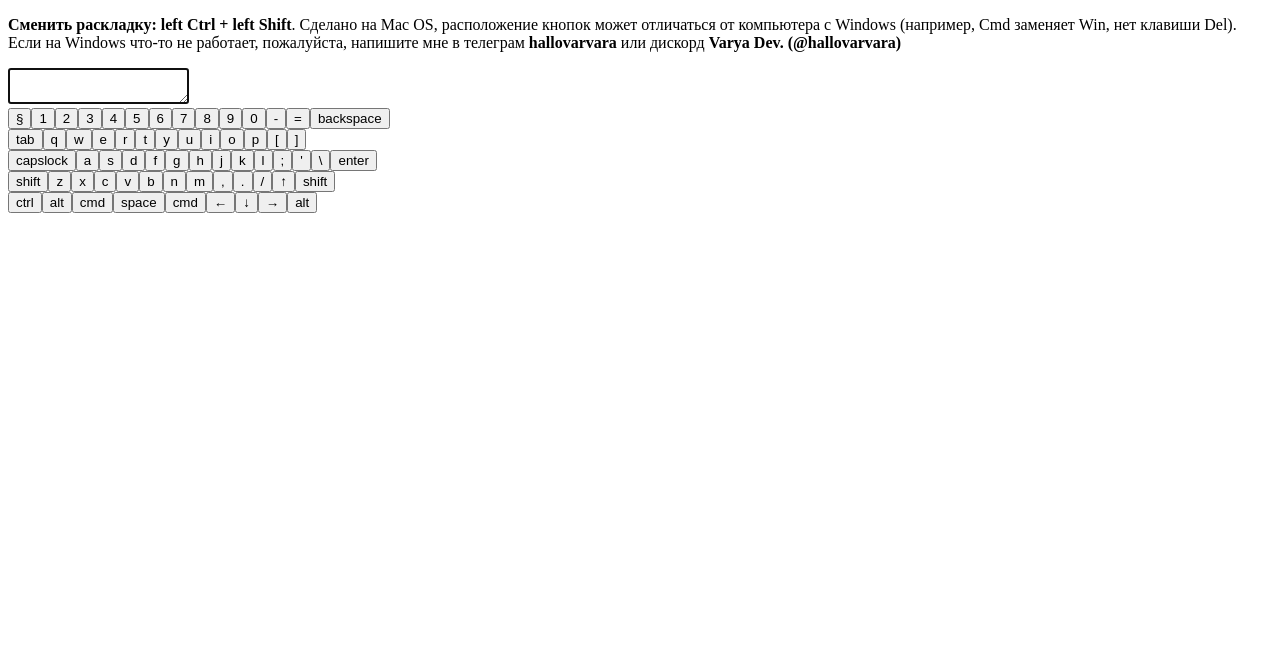
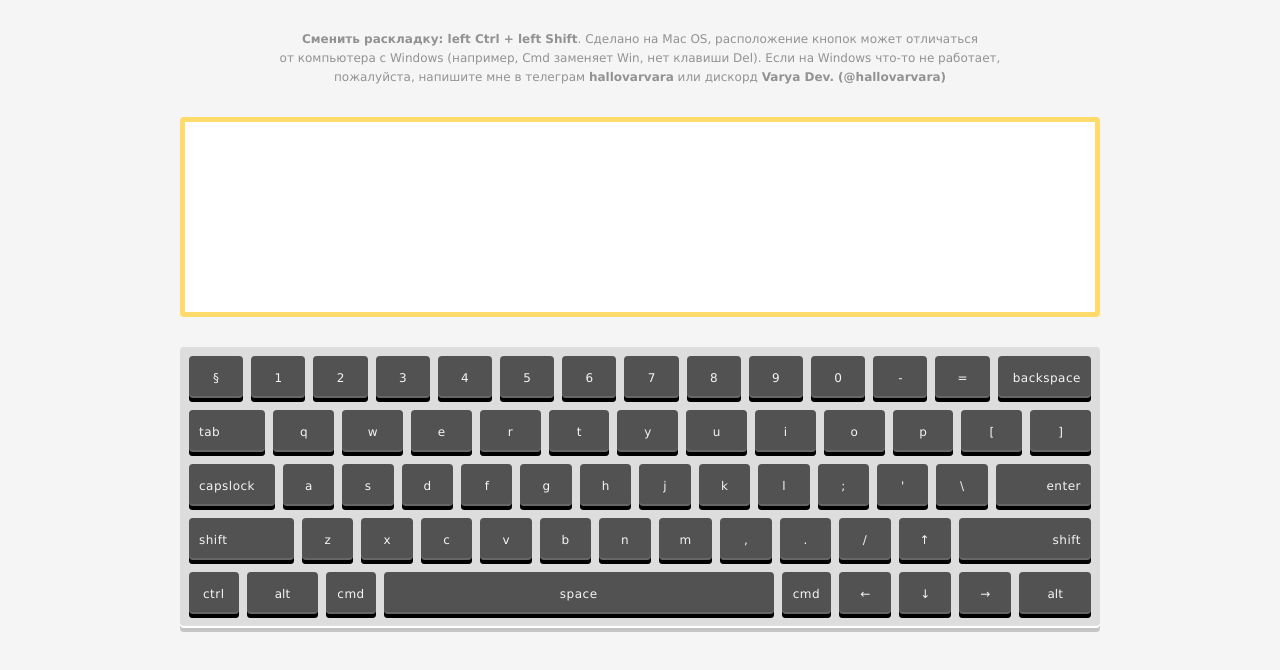
Before and after one commit to George1Meshveliani/virtual-keyboard, a website with bundled scripts: page index.html in a window 1280 px wide. Built offline with nearby package versions, Linux system fonts and the light colour scheme.

Commit message:
feat: add styles

```diff
--- a/index.html
+++ b/index.html
@@ -4,6 +4,7 @@
     <meta charset="UTF-8">
     <meta http-equiv="X-UA-Compatible" content="IE=edge">
     <meta name="viewport" content="width=device-width, initial-scale=1.0">
+    <link rel="stylesheet" href="./src/style.css">
     <title>Virtual Keyboard</title>
 </head>
 <body>
--- /dev/null
+++ b/src/style.css
@@ -0,0 +1,357 @@
+.text, button, .keyboard {
+    border-radius: 0.4vw;
+  }
+
+  .text, .keyboard, p {
+    box-sizing: border-box;
+    margin: 30px auto;
+    width: 90%;
+  }
+
+  button {
+    transition: all 0.1s ease-in-out;
+  }
+
+  /*! normalize.css v8.0.1 | MIT License | github.com/necolas/normalize.css */
+  html {
+    line-height: 1.15;
+    -webkit-text-size-adjust: 100%;
+  }
+
+  body {
+    margin: 0;
+  }
+
+  main {
+    display: block;
+  }
+
+  h1 {
+    font-size: 2em;
+    margin: 0.67em 0;
+  }
+
+  hr {
+    box-sizing: content-box;
+    height: 0;
+    overflow: visible;
+  }
+
+  pre {
+    font-family: monospace, monospace;
+    font-size: 1em;
+  }
+
+  a {
+    background-color: transparent;
+  }
+
+  abbr[title] {
+    border-bottom: none;
+    text-decoration: underline;
+    text-decoration: underline dotted;
+  }
+
+  b, strong {
+    font-weight: bolder;
+  }
+
+  code, kbd, samp {
+    font-family: monospace, monospace;
+    font-size: 1em;
+  }
+
+  small {
+    font-size: 80%;
+  }
+
+  sub, sup {
+    font-size: 75%;
+    line-height: 0;
+    position: relative;
+    vertical-align: baseline;
+  }
+
+  sub {
+    bottom: -0.25em;
+  }
+
+  sup {
+    top: -0.5em;
+  }
+
+  img {
+    border-style: none;
+  }
+
+  button, input, optgroup, select, textarea {
+    font-family: inherit;
+    font-size: 100%;
+    line-height: 1.15;
+    margin: 0;
+  }
+
+  button, input {
+    overflow: visible;
+  }
+
+  button, select {
+    text-transform: none;
+  }
+
+  [type=button], [type=reset], [type=submit], button {
+    -webkit-appearance: button;
+  }
+
+  [type=button]::-moz-focus-inner, [type=reset]::-moz-focus-inner, [type=submit]::-moz-focus-inner, button::-moz-focus-inner {
+    border-style: none;
+    padding: 0;
+  }
+
+  [type=button]:-moz-focusring, [type=reset]:-moz-focusring, [type=submit]:-moz-focusring, button:-moz-focusring {
+    outline: 1px dotted ButtonText;
+  }
+
+  fieldset {
+    padding: 0.35em 0.75em 0.625em;
+  }
+
+  legend {
+    box-sizing: border-box;
+    color: inherit;
+    display: table;
+    max-width: 100%;
+    padding: 0;
+    white-space: normal;
+  }
+
+  progress {
+    vertical-align: baseline;
+  }
+
+  textarea {
+    overflow: auto;
+  }
+
+  [type=checkbox], [type=radio] {
+    box-sizing: border-box;
+    padding: 0;
+  }
+
+  [type=number]::-webkit-inner-spin-button, [type=number]::-webkit-outer-spin-button {
+    height: auto;
+  }
+
+  [type=search] {
+    -webkit-appearance: textfield;
+    outline-offset: -2px;
+  }
+
+  [type=search]::-webkit-search-decoration {
+    -webkit-appearance: none;
+  }
+
+  ::-webkit-file-upload-button {
+    -webkit-appearance: button;
+    font: inherit;
+  }
+
+  details {
+    display: block;
+  }
+
+  summary {
+    display: list-item;
+  }
+
+  template {
+    display: none;
+  }
+
+  [hidden] {
+    display: none;
+  }
+
+  html {
+    font-size: 10px;
+  }
+
+  body {
+    font: 1.6rem "Verdana", sans-serif;
+    background-color: #f5f5f5;
+  }
+
+  p {
+    max-width: 760px;
+    text-align: center;
+    font-size: 1.2rem;
+    line-height: 1.9rem;
+    color: #929292;
+  }
+
+  .keyboard {
+    display: flex;
+    flex-direction: column;
+    position: relative;
+    padding: 5px 5px 10px;
+    margin-top: 0;
+    background-color: #DDDDDD;
+    box-shadow: inset 0 -0.4vw #c4c4c4, inset 0 -0.6vw white;
+  }
+
+  .keyboard_row {
+    display: flex;
+    flex-wrap: wrap;
+  }
+
+  button {
+    flex: 1 0;
+    vertical-align: bottom;
+    display: inline-block;
+    margin: 0.4vw;
+    padding: 1.6vw 2vw 1.8vw;
+    min-width: 3vw;
+    min-height: 2vw;
+    font-size: 1.2vw;
+    line-height: 1.2vw;
+    background-color: #525252;
+    color: #f5f5f5;
+    border: none;
+    outline: none;
+    box-shadow: inset 0 -0.4vw black, inset 0 -0.6vw #666666;
+    cursor: pointer;
+  }
+  button:hover {
+    background-color: #666666;
+  }
+  button.active {
+    box-shadow: inset 0 0 10px black;
+    background-color: #333333;
+    color: #666666;
+  }
+
+  .tab,
+  .backspace,
+  .del,
+  .shift,
+  .capslock,
+  .enter,
+  .space,
+  .ctrl,
+  .opt,
+  .cmd {
+    padding-left: 1vw;
+    padding-right: 1vw;
+    text-transform: lowercase;
+    letter-spacing: 0.05vw;
+  }
+
+  .enter,
+  .del,
+  .backspace {
+    text-align: right;
+  }
+
+  .tab,
+  .shift_left,
+  .capslock {
+    text-align: left;
+  }
+
+  .arrow {
+    flex-grow: 0.5;
+  }
+
+  .ctrl, .cmd, .alt {
+    flex-grow: 2;
+  }
+
+  .tab, .del {
+    flex-grow: 3;
+  }
+
+  .backspace {
+    flex-grow: 6;
+  }
+
+  .capslock {
+    flex-grow: 7;
+  }
+
+  .enter {
+    flex-grow: 8;
+  }
+
+  .shift {
+    flex-grow: 9;
+  }
+
+  .shift_right {
+    flex-grow: 10.5;
+  }
+
+  .space {
+    flex-grow: 25;
+  }
+
+  .shift_right,
+  .ctrl_right {
+    text-align: right;
+  }
+
+  @media (min-width: 1024px) {
+    .keyboard {
+      width: 920px;
+      border-radius: 4px;
+      box-shadow: inset 0 -4px #c4c4c4, inset 0 -6px white;
+    }
+
+    button {
+      margin: 4px;
+      padding: 16px 21px 18px;
+      min-width: unset;
+      min-height: unset;
+      font-size: 12px;
+      line-height: 12px;
+      border-radius: 4px;
+      box-shadow: inset 0 -4px black, inset 0 -6px #666666;
+    }
+
+    .tab,
+  .backspace,
+  .del,
+  .shift,
+  .capslock,
+  .enter,
+  .space,
+  .ctrl,
+  .opt,
+  .cmd {
+      padding-left: 10px;
+      padding-right: 10px;
+      letter-spacing: 0.05rem;
+    }
+
+    .shift_right {
+      flex-grow: 11.9;
+    }
+  }
+  .text {
+    display: block;
+    padding: 15px;
+    height: 200px;
+    font: 2.2rem "Courier New", "Courier", monospace;
+    background-color: white;
+    border: 5px solid #FFDB6B;
+    resize: none;
+  }
+  .text, .text:focus {
+    outline: none;
+  }
+
+  @media (min-width: 1024px) {
+    .text {
+      max-width: 920px;
+      border-radius: 4px;
+    }
+  }
```
